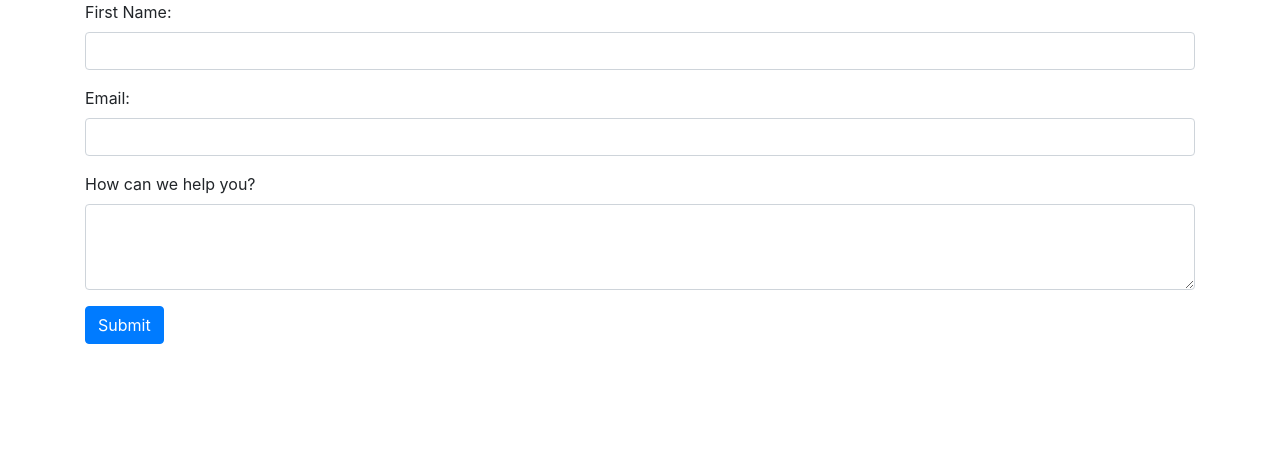
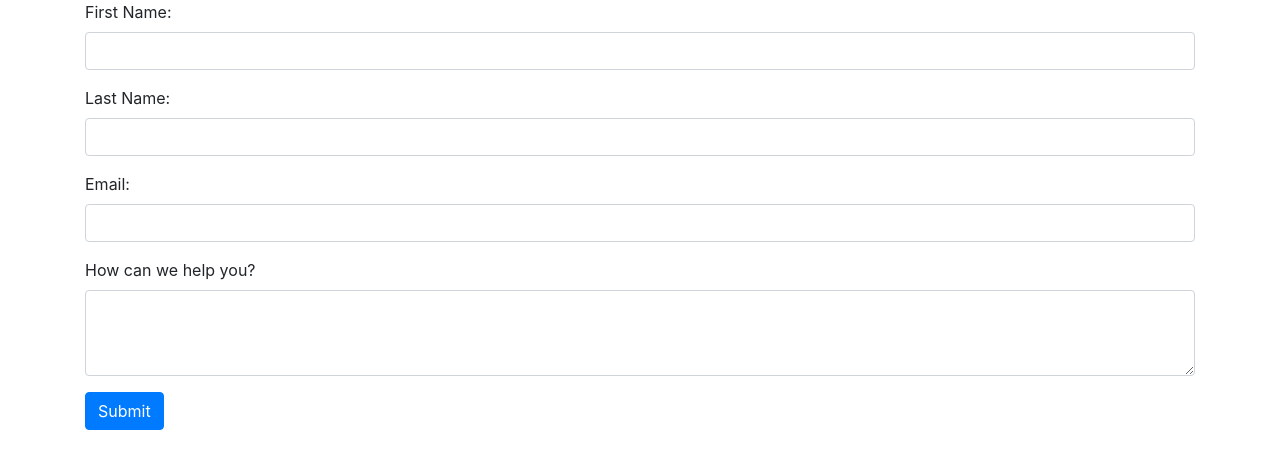
Before and after one commit to eric840/first-flask, a Flask app: page /contact in a window 1280 px wide. Shown: the top 469 px of the page. Run offline with Flask 2, Linux system fonts and the light colour scheme; some libraries are stand-ins or nearby versions.

Commit message:
added: last_name to contact us form

```diff
--- a/server.py
+++ b/server.py
@@ -4,7 +4,8 @@ app = Flask(__name__)
 @app.route("/")
 def index():
     first_name = request.args.get('first_name')
-    return render_template('index.html', first_name=first_name)
+    last_name = request.args.get('last_name')
+    return render_template('index.html', first_name=first_name, last_name=last_name)
 
 @app.route("/<name>")
 def index_name(name):
--- a/templates/contact.html
+++ b/templates/contact.html
@@ -4,6 +4,11 @@
   <div class="form-group">
     <label for="first_name">First Name:</label>
     <input type='text' name='first_name' class="form-control" / >
+  </div>
+
+  <div class="form-group">
+    <label for="last_name">Last Name:</label>
+    <input type='text' name='last_name' class="form-control" / >
   </div>
 
   <div class="form-group">
--- a/templates/index.html
+++ b/templates/index.html
@@ -1,7 +1,7 @@
 {% extends "_main.html" %}
 {% block content %}
 {% if first_name %}
-  <p>Thanks for contacting us, {{first_name}}</p>
+  <p>Thanks for contacting us, {{first_name}} {{last_name}}</p>
 {% endif %}
 <h1>Homepage content here</h1>
 <a href="{{ url_for('contact') }}" class="btn">Contact Us</a>
```
